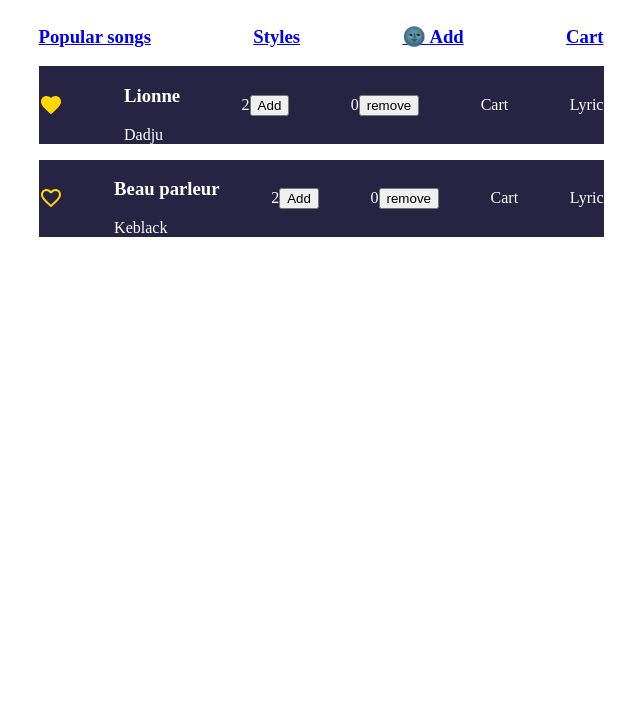
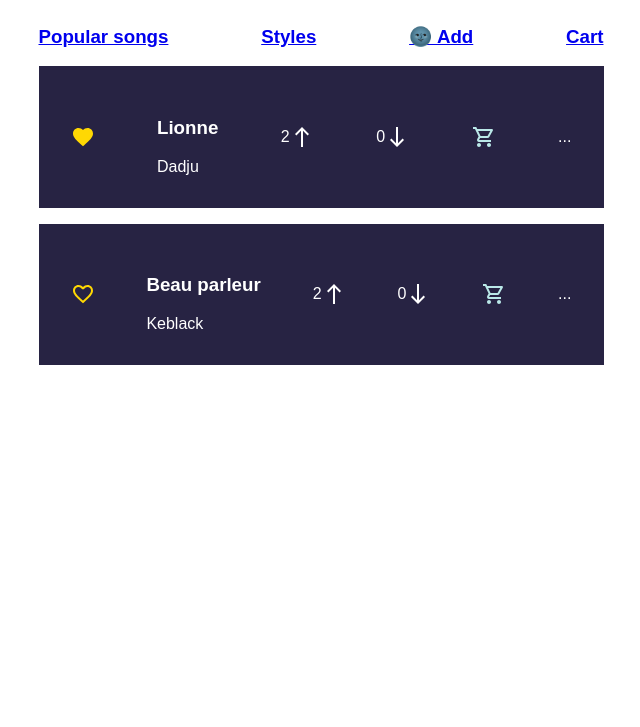
Before and after one commit to voromahery/hit-parade-react, a React app: page / in a window 1280 px wide. Shown: the part 73-800 px from the top of the page, without its empty margins (319-959 px from the left). Built offline with nearby package versions, Linux system fonts and the light colour scheme.

Commit message:
Fixed score

```diff
--- a/Context.js
+++ b/Context.js
@@ -5,6 +5,8 @@
 export default function ContextProvider(props) {
     const [songs, setSongs] = useState([]);
     const [songStyle, setSongStyle] = useState([]);
+    const [cartItem, setCartItem] = useState([]);
+
     function songsDATA() {
         setSongs(data)
         // setSongStyle([{style: data.style}]);
@@ -12,7 +14,7 @@
 
     function toggleFavorite(id) {
         const songsArray = songs.map(song => {
-            if (song.id !== id) {
+            if (song.id === id) {
                 // Update this element
                 return {
                     ...song,
@@ -31,7 +33,7 @@
 
     return (
         <div>
-            <Context.Provider value={{ songs, setSongs, songStyle, setSongStyle, toggleFavorite }}>
+            <Context.Provider value={{ songs, setSongs, songStyle, setSongStyle, toggleFavorite,cartItem, setCartItem }}>
                 {props.children}
             </Context.Provider>
         </div>
--- a/components/Songs.js
+++ b/components/Songs.js
@@ -1,16 +1,28 @@
 import React, { useState, useContext } from 'react';
 import { Context } from '../Context';
 import favoriteIcon from '../icons/favorite-fill.svg';
-import unfavoriteIcon from '../icons/favorite-line.svg';
+import heartIcon from '../icons/favorite-line.svg';
+import addCartIcon from '../icons/cart-fill.svg';
+import cartIcon from '../icons/cart-line.svg';
+import upIcon from '../icons/upscore.svg';
+import downIcon from '../icons/downscore.svg';
 
 function Songs({ song, removeScore, addScore }) {
-    const { toggleFavorite } = useContext(Context)
+    const { toggleFavorite, cartItem } = useContext(Context)
 
     function addHeartIcon() {
         if (song.favorite) {
             return <img src={favoriteIcon} className="favorite" alt="" onClick={() => toggleFavorite(song.id)} />
         } else {
-            return <img src={unfavoriteIcon} className="favorite" alt="" onClick={() => toggleFavorite(song.id)} />
+            return <img src={heartIcon} className="favorite" alt="" onClick={() => toggleFavorite(song.id)} />
+        }
+    }
+
+    function addCart() {
+        if (cartItem.some(cart => cart.id === song.id)) {
+            return <img src={addCartIcon} className="add-cart" alt="" id={song.id}/>
+        } else {
+            return <img src={cartIcon} className="add-cart" alt="" id={song.id} />
         }
     }
 
@@ -22,14 +34,14 @@
                     <h3>{song.title}</h3>
                     <span>{song.artist}</span>
                 </div>
-                <span>{song.scoreUp}
-                    <button onClick={addScore} id={song.id}>Add</button>
+                <span className="score">{song.scoreUp}
+                    <img src={upIcon} alt="upscore" onClick={addScore} id={song.id} />
                 </span>
-                <span>{song.scoreDown}
-                    <button onClick={removeScore} id={song.id}>remove</button>
+                <span className="score">{song.scoreDown}
+                    <img src={downIcon} alt="downscore" onClick={removeScore} id={song.id} />
                 </span>
-                <span>Cart</span>
-                <p>Lyric</p>
+                {addCart()}
+                <p>...</p>
             </div>
         </div>
     )
--- a/css/card.css
+++ b/css/card.css
@@ -1,14 +1,23 @@
+.card-container,
+.card,
+.score {
+    display: flex;
+}
+
 .card-container {
-    display: flex;
     flex-direction: column;
     gap: 16px;
     color: #FFFFFF;
 }
 
 .card {
-    display: flex;
     align-items: center;
     justify-content: space-between;
     background-color: #272343;
     max-width: 860px;
+    padding: 32px;
 }
+
+.score {
+    align-items: center;
+}
--- a/css/default.css
+++ b/css/default.css
@@ -1,4 +1,5 @@
 body {
+    font-family: 'Montserrat', Arial, Helvetica, sans-serif;
     margin: auto;
 }
 
@@ -16,6 +17,6 @@
     font-size: 32px;
 }
 
-.favorite {
+img {
     cursor: pointer;
 }
--- a/pages/SongsList.js
+++ b/pages/SongsList.js
@@ -5,8 +5,8 @@
 function SongsList() {
     const { songs } = useContext(Context);
     const sortByScore = songs.sort((a, b) => (b.scoreUp - b.scoreDown) - (a.scoreUp - a.scoreDown));
-    const [upScore, setUpScore] = useState(0);
-    const [downScore, setDownScore] = useState(0);
+    const [upScore, setUpScore] = useState();
+    const [downScore, setDownScore] = useState();
 
     function addScore(e) {
         const songId = Number(e.target.id);
```
Also changed, not shown: dist/cart-fill.d2aa976b.svg (added), dist/cart-line.b8efeea3.svg (added), dist/downscore.cd61e82c.svg (added), 5 other files.
